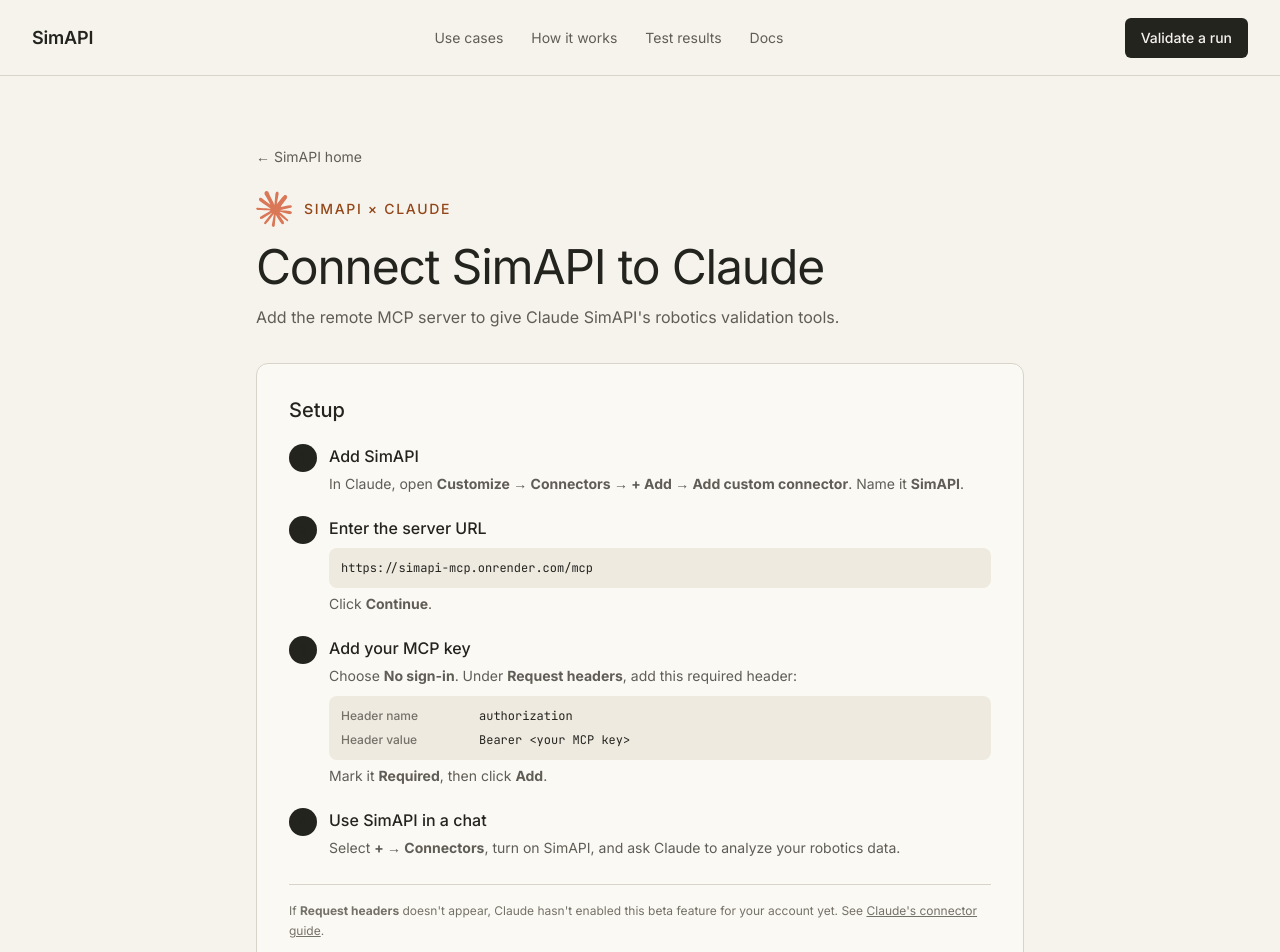
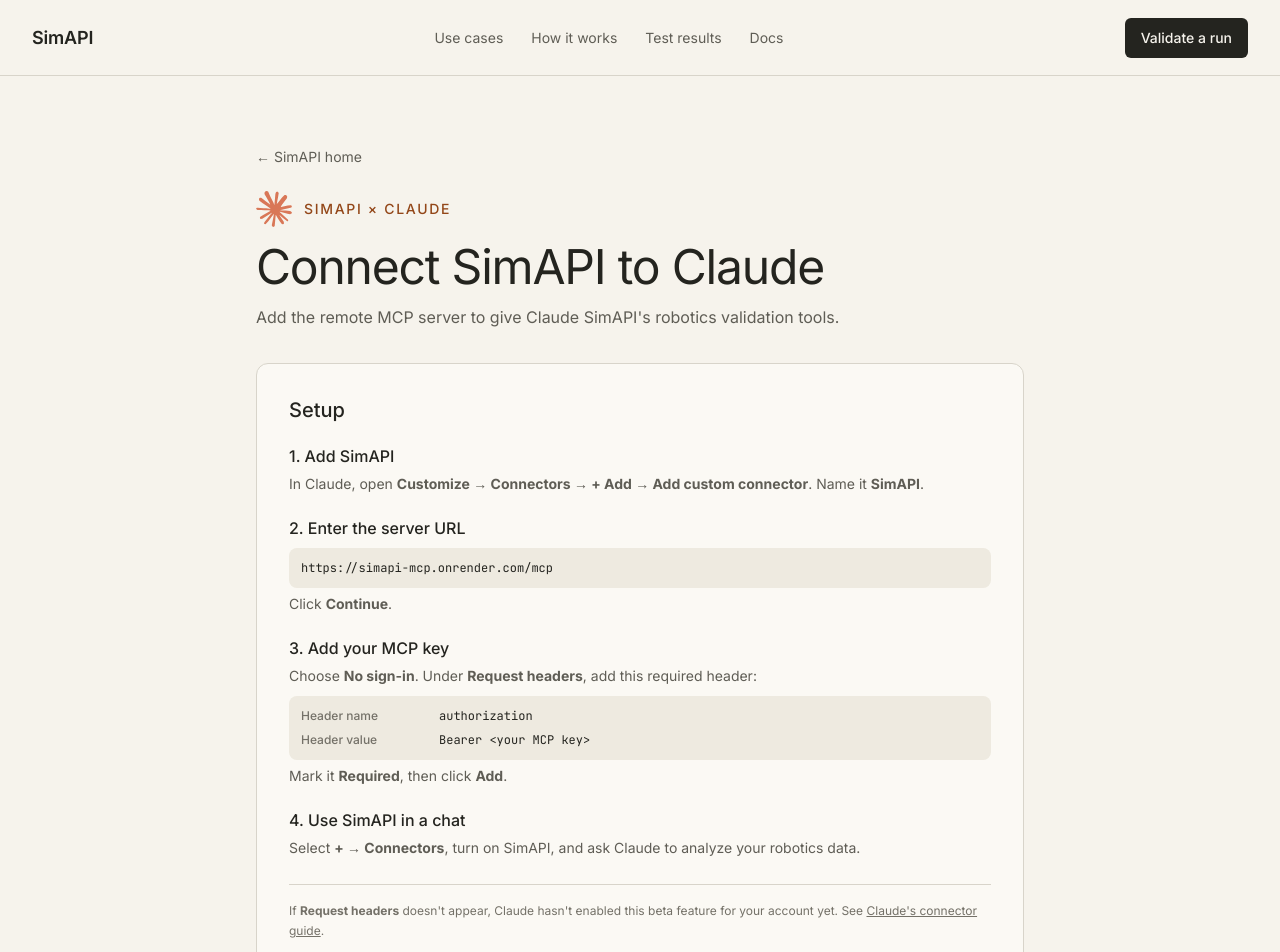
Before and after one commit to TaxCollector23/simAPI, a Next.js app in the folder web/: page /connect/claude in a window 1280 px wide. Shown: the top 952 px of the page. Built offline with nearby package versions, Linux system fonts and the light colour scheme.

Commit message:
Use inline numbers in Claude setup steps (#35)
Co-authored-by: Rangan Balaji <rangan@taxcollector.local>

```diff
--- a/web/components/claude-setup.tsx
+++ b/web/components/claude-setup.tsx
@@ -26,27 +26,19 @@ export function ClaudeSetup() {
       <section className="rounded-xl border border-[var(--line)] bg-[var(--paper-raised)] p-6 sm:p-8" aria-labelledby="steps-heading">
         <h2 id="steps-heading" className="text-xl font-medium text-[var(--ink)]">Setup</h2>
         <ol className="mt-5 space-y-5">
-          <li className="flex gap-3">
-            <span className="grid h-7 w-7 shrink-0 place-items-center rounded-full bg-[var(--ink)] text-sm text-white">1</span>
-            <div>
-              <p className="font-medium text-[var(--ink)]">Add SimAPI</p>
+          <li>
+            <p className="font-medium text-[var(--ink)]">1. Add SimAPI</p>
             <p className="mt-1 text-sm leading-6 text-[var(--ink-secondary)]">
               In Claude, open <strong>Customize → Connectors → + Add → Add custom connector</strong>. Name it <strong>SimAPI</strong>.
             </p>
-            </div>
           </li>
-          <li className="flex gap-3">
-            <span className="grid h-7 w-7 shrink-0 place-items-center rounded-full bg-[var(--ink)] text-sm text-white">2</span>
-            <div className="min-w-0 flex-1">
-              <p className="font-medium text-[var(--ink)]">Enter the server URL</p>
+          <li className="min-w-0">
+            <p className="font-medium text-[var(--ink)]">2. Enter the server URL</p>
             <code className="mt-2 block break-all rounded-lg bg-[#eeeae0] p-3 font-mono text-xs text-[var(--ink)]">{MCP_URL}</code>
             <p className="mt-1 text-sm leading-6 text-[var(--ink-secondary)]">Click <strong>Continue</strong>.</p>
-            </div>
           </li>
-          <li className="flex gap-3">
-            <span className="grid h-7 w-7 shrink-0 place-items-center rounded-full bg-[var(--ink)] text-sm text-white">3</span>
-            <div className="min-w-0 flex-1">
-              <p className="font-medium text-[var(--ink)]">Add your MCP key</p>
+          <li className="min-w-0">
+            <p className="font-medium text-[var(--ink)]">3. Add your MCP key</p>
             <p className="mt-1 text-sm leading-6 text-[var(--ink-secondary)]">
               Choose <strong>No sign-in</strong>. Under <strong>Request headers</strong>, add this required header:
             </p>
@@ -57,16 +49,12 @@ export function ClaudeSetup() {
               <code className="break-all font-mono text-[var(--ink)]">Bearer &lt;your MCP key&gt;</code>
             </div>
             <p className="mt-1 text-sm leading-6 text-[var(--ink-secondary)]">Mark it <strong>Required</strong>, then click <strong>Add</strong>.</p>
-            </div>
           </li>
-          <li className="flex gap-3">
-            <span className="grid h-7 w-7 shrink-0 place-items-center rounded-full bg-[var(--ink)] text-sm text-white">4</span>
-            <div>
-              <p className="font-medium text-[var(--ink)]">Use SimAPI in a chat</p>
+          <li>
+            <p className="font-medium text-[var(--ink)]">4. Use SimAPI in a chat</p>
             <p className="mt-1 text-sm leading-6 text-[var(--ink-secondary)]">
               Select <strong>+ → Connectors</strong>, turn on SimAPI, and ask Claude to analyze your robotics data.
             </p>
-            </div>
           </li>
         </ol>
 
```
Lines whose indentation alone changed are shown as unchanged.
